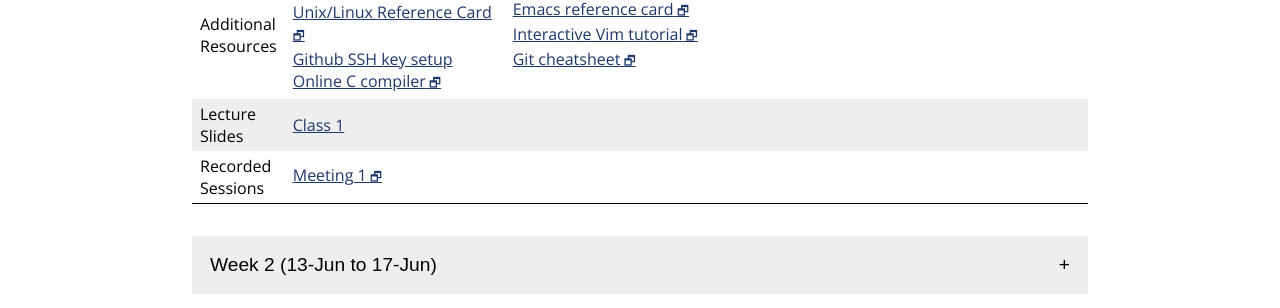
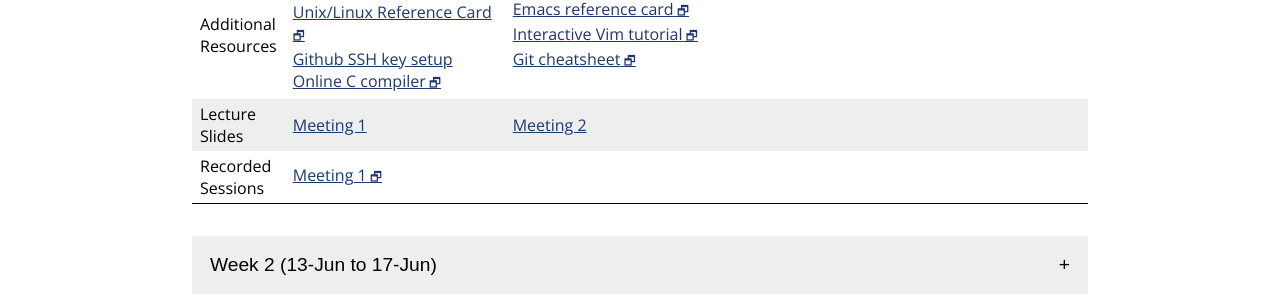
Before and after one commit to jhu-ip/cs220-summer22, a Jekyll site: the page built from material.md, in a window 1280 px wide. Shown: the part 795-1103 px from the top of the page. Built offline with Jekyll 4.4.1, drawn with Linux system fonts in a browser that asks for light colours; some web fonts are replaced.

Commit message:
class 02 slides

```diff
--- a/material.csv
+++ b/material.csv
@@ -13,7 +13,7 @@ Week,Day,Date,Type,Link text,URL
 1,1,6-Jun,Slides,C basics,slides/day02_c_basics.pdf
 1,1,6-Jun,Recap,Day 2,questions/day02.html
 1,1,6-Jun,Exercise,Exercise 2,exercise/ex02.html
-1,1,6-Jun,LectureSlides,Class 1,slides/class01.pdf
+1,1,6-Jun,LectureSlides,Meeting 1,slides/class01.pdf
 1,1,6-Jun,Resource,Online C compiler,https://www.onlinegdb.com/online_c_compiler
 1,1,6-Jun,Recording,Meeting 1,https://jh.hosted.panopto.com/Panopto/Pages/Viewer.aspx?id=c585ce94-7f8b-4b04-9325-aeac0115bdb3
 1,2,8-Jun,Video,Editors (emacs),https://jh.hosted.panopto.com/Panopto/Pages/Viewer.aspx?id=d7af51c6-fffc-4c79-9e8e-ae230027adb4
@@ -32,6 +32,7 @@ Week,Day,Date,Type,Link text,URL
 1,2,8-Jun,Slides,"Logical operators, control flow",slides/day04_control_flow.pdf
 1,2,8-Jun,Recap,Day 4,questions/day04.html
 1,2,8-Jun,Exercise,Exercise 4,exercise/ex04.html
+1,2,8-Jun,LectureSlides,Meeting 2,slides/class02.pdf
 1,3,10-Jun,Video,"Arrays, ASCII",https://jh.hosted.panopto.com/Panopto/Pages/Viewer.aspx?id=58f4d402-fd0d-4868-b805-ae230027ab93
 1,3,10-Jun,Video,C strings,https://jh.hosted.panopto.com/Panopto/Pages/Viewer.aspx?id=06a4f1da-f6a1-4212-b686-ae230027ab33
 1,3,10-Jun,Slides,Arrays,slides/day05_arrays.pdf
--- a/material.md
+++ b/material.md
@@ -62,8 +62,8 @@ the materials for that week.
     </tr>
     <tr>
       <td>Lecture<br>Slides</td>
-      <td><a href='slides/class01.pdf'>Class 1</a></td>
-      <td></td>
+      <td><a href='slides/class01.pdf'>Meeting 1</a></td>
+      <td><a href='slides/class02.pdf'>Meeting 2</a></td>
       <td></td>
     </tr>
     <tr>
```
Also changed, not shown: 1 other file.
